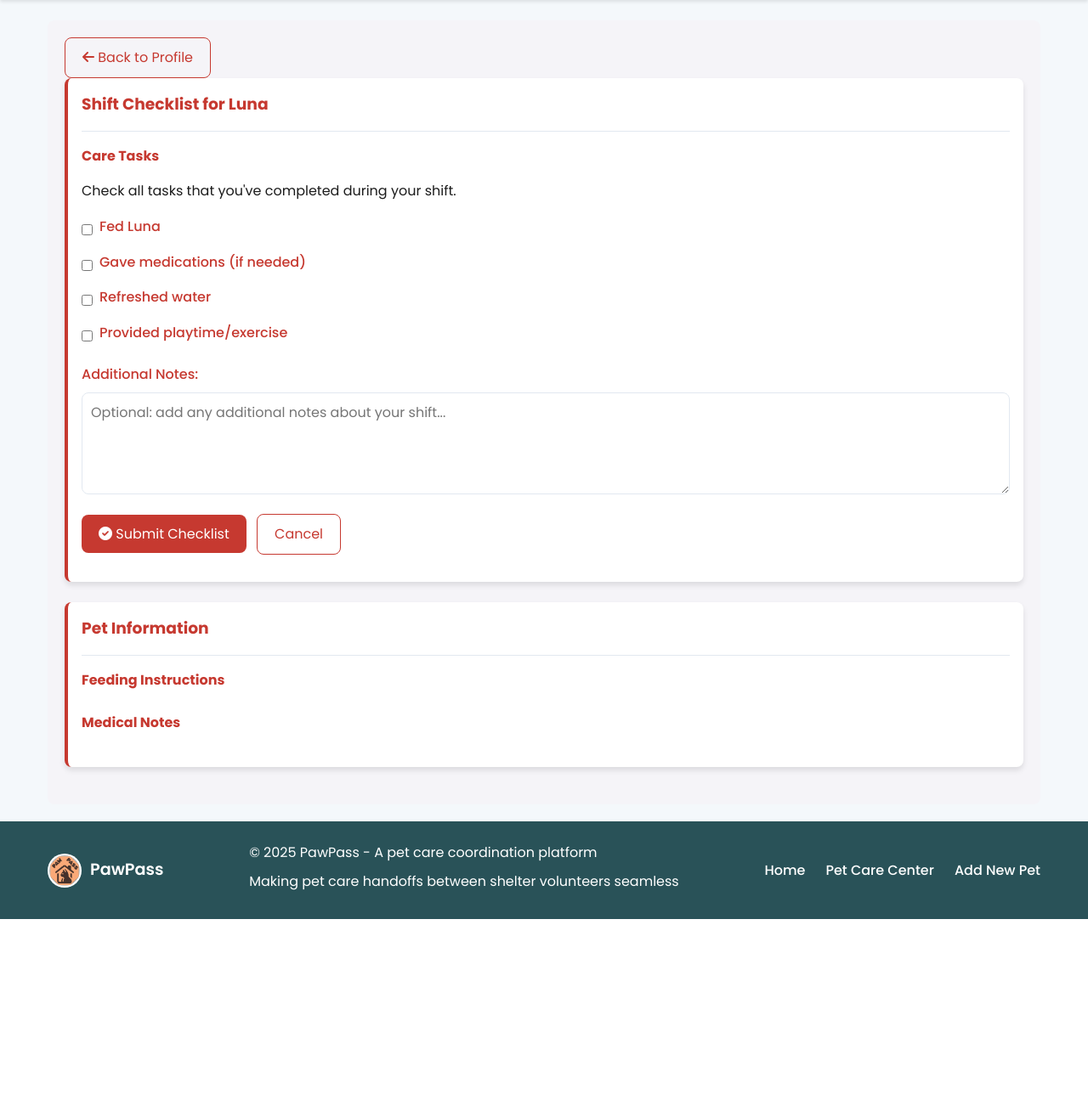
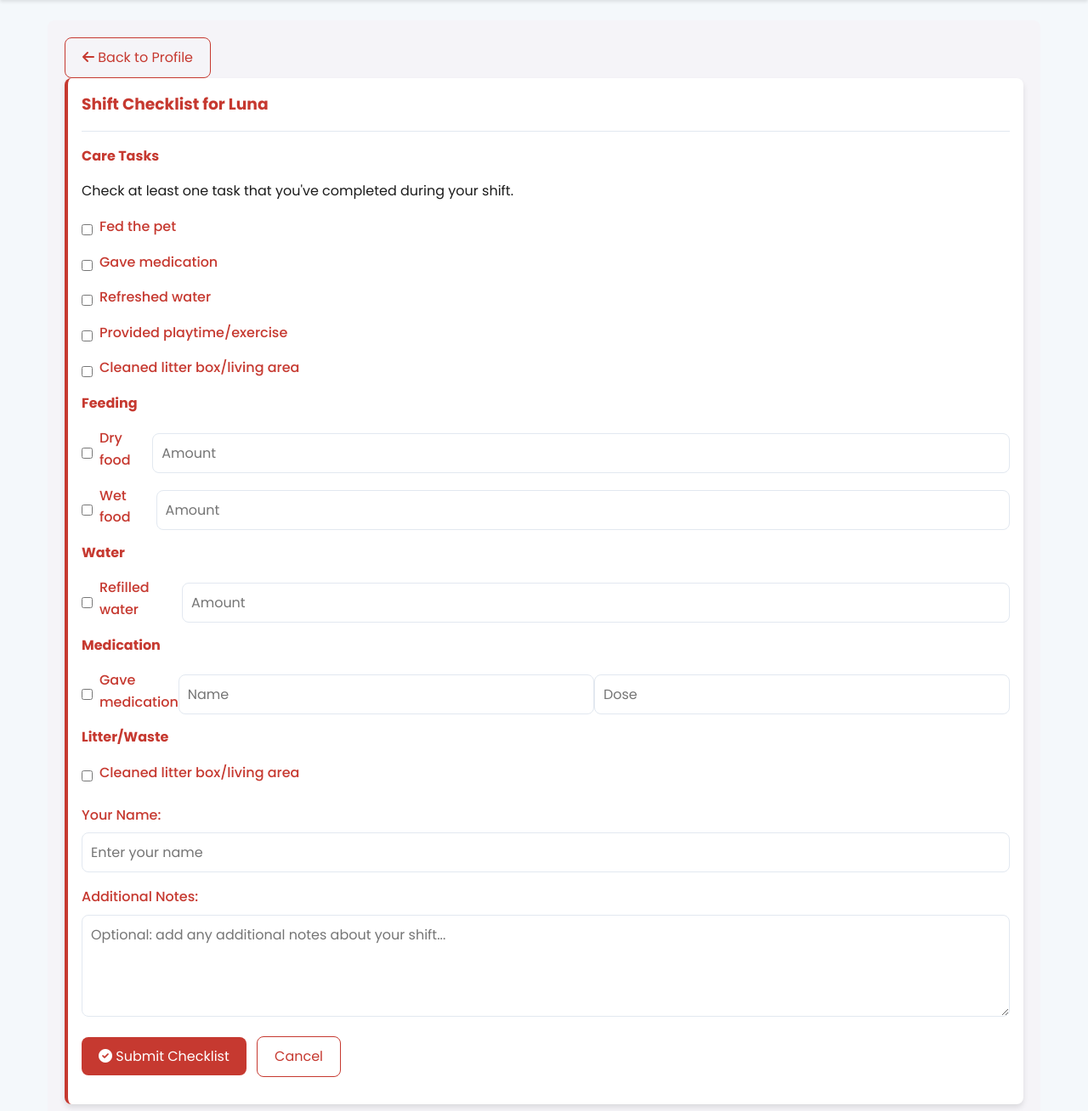
Before and after one commit to kumailrizvi890/PawPass, a Flask app: page /pet/1/checklist in a window 1280 px wide. Shown: the part 83-1391 px from the top of the page at 85% size. Before the commit the page ends 1165 px from the top, so only its background shows below. Run offline with Flask 3, Linux system fonts and the light colour scheme; some libraries are stand-ins or nearby versions.

Commit message:
Improve pet care checklists with new options and error handling
Consolidates standard and enhanced checklist features into a single checklist, improves user feedback, and fixes form data handling in `app.py` and `checklist.html`.

Replit-Commit-Author: Agent
Replit-Commit-Session-Id: 6d3b0554-dc1f-4185-aa4d-27dc23fc5956
Replit-Commit-Screenshot-Url: https://storage.googleapis.com/screenshot-production-us-central1/1d19d073-a955-4df6-9402-08c79259d661/aa453781-1445-4beb-8ae0-4810b144d894.jpg

```diff
--- a/app.py
+++ b/app.py
@@ -22,6 +22,7 @@ app.register_blueprint(enhanced_features)
 @app.context_processor
 def utility_processor():
     def now():
+        import pytz
         pacific_tz = pytz.timezone('America/Los_Angeles')
         return datetime.utcnow().replace(tzinfo=pytz.utc).astimezone(pacific_tz)
     return {'now': now}
@@ -534,6 +535,14 @@ def complete_checklist(pet_id):
         notes = request.form.get('notes', '')
         volunteer_name = request.form.get('volunteer_name', '')
 
+        # Get form data for checklist items
+        selected_items = request.form.getlist('items')
+
+        # If no items were selected, show an error
+        if not selected_items:
+            flash('Please check at least one care task before submitting the checklist.', 'error')
+            return render_template('checklist.html', pet=pet, checklist_items=checklist_items)
+
         # Get Pacific Time
         import pytz
         pacific_tz = pytz.timezone('America/Los_Angeles')
@@ -554,15 +563,68 @@ def complete_checklist(pet_id):
                 db.session.add(checklist)
                 db.session.flush()  # Get the checklist ID
 
-                # Add checklist completions based on form data
+                # Process standard checklist items
+                at_least_one_checked = False
                 for item in checklist_items:
-                    is_completed = str(item.id) in request.form.getlist('items')
+                    is_completed = str(item.id) in selected_items
+                    if is_completed:
+                        at_least_one_checked = True
+
                     completion = ChecklistCompletion(
                         checklist_id=checklist.id,
                         checklist_item_id=item.id,
                         completed=is_completed
                     )
                     db.session.add(completion)
+
+                # Process additional items (these are the ones from the enhanced checklist)
+                additional_items = ['feeding_dry', 'feeding_wet', 'water_refill', 'medication', 'litter_clean']
+                for item_value in additional_items:
+                    if item_value in selected_items:
+                        at_least_one_checked = True
+
+                        # Create a dynamic item based on the selection
+                        if item_value == 'feeding_dry':
+                            amount = request.form.get('feeding_dry_amount', '')
+                            item_text = f"Dry food: {amount}" if amount else "Dry food"
+                        elif item_value == 'feeding_wet':
+                            amount = request.form.get('feeding_wet_amount', '')
+                            item_text = f"Wet food: {amount}" if amount else "Wet food"
+                        elif item_value == 'water_refill':
+                            amount = request.form.get('water_amount', '')
+                            item_text = f"Water: {amount}" if amount else "Refreshed water"
+                        elif item_value == 'medication':
+                            med_name = request.form.get('medication_name', '')
+                            med_dose = request.form.get('medication_dose', '')
+                            if med_name and med_dose:
+                                item_text = f"Medication: {med_name} ({med_dose})"
+                            elif med_name:
+                                item_text = f"Medication: {med_name}"
+                            else:
+                                item_text = "Medication given"
+                        elif item_value == 'litter_clean':
+                            item_text = "Cleaned litter box/living area"
+
+                        # Find or create a checklist item for this
+                        dynamic_item = ChecklistItem.query.filter_by(description=item_text).first()
+                        if not dynamic_item:
+                            dynamic_item = ChecklistItem(description=item_text, is_default=False)
+                            db.session.add(dynamic_item)
+                            db.session.flush()
+
+                        # Mark it as completed
+                        completion = ChecklistCompletion(
+                            checklist_id=checklist.id,
+                            checklist_item_id=dynamic_item.id,
+                            completed=True
+                        )
+                        db.session.add(completion)
+
+                # If nothing was checked, don't allow submission
+                if not at_least_one_checked:
+                    db.session.rollback()
+                    flash('Please check at least one care task before submitting the checklist.', 'error')
+                    return render_template('checklist.html', pet=pet, checklist_items=checklist_items)
 
                 db.session.commit()
                 flash('Checklist completed successfully', 'success')
--- a/templates/checklist.html
+++ b/templates/checklist.html
@@ -1,6 +1,48 @@
 {% extends 'base.html' %}
 
 {% block title %}Shift Checklist for {{ pet.name }} - PawPass{% endblock %}
+
+{% block styles %}
+<style>
+    .checkbox-container {
+        margin-bottom: 10px;
+        display: flex;
+        align-items: center;
+        flex-wrap: wrap;
+    }
+
+    .inline-input {
+        width: 120px;
+        margin-left: 10px;
+        padding: 5px;
+        border: 1px solid #ddd;
+        border-radius: 4px;
+    }
+
+    .checkbox-group h4 {
+        margin-top: 20px;
+        margin-bottom: 10px;
+        color: #444;
+    }
+
+    .mt-4 {
+        margin-top: 1.5rem;
+    }
+
+    .form-hint {
+        color: #666;
+        font-style: italic;
+        margin-bottom: 15px;
+    }
+
+    /* Make sure checkboxes are more visible */
+    input[type="checkbox"] {
+        width: 18px;
+        height: 18px;
+        margin-right: 8px;
+    }
+</style>
+{% endblock %}
 
 {% block content %}
 <div class="page-header">
@@ -17,24 +59,52 @@
         <form id="checklist-form" method="POST" action="{{ url_for('complete_checklist', pet_id=pet.id) }}">
             <div class="checkbox-group">
                 <h4>Care Tasks</h4>
-                <p class="form-hint">Check all tasks that you've completed during your shift.</p>
+                <p class="form-hint">Check at least one task that you've completed during your shift.</p>
 
+                {% for item in checklist_items %}
                 <div class="checkbox-container">
-                    <input type="checkbox" id="fed" name="fed" value="1">
-                    <label for="fed">Fed {{ pet.name }}</label>
+                    <input type="checkbox" id="item_{{ item.id }}" name="items" value="{{ item.id }}">
+                    <label for="item_{{ item.id }}">{{ item.description }}</label>
+                </div>
+                {% endfor %}
+
+                <h4 class="mt-4">Feeding</h4>
+                <div class="checkbox-container">
+                    <input type="checkbox" id="fed_dry" name="items" value="feeding_dry">
+                    <label for="fed_dry">Dry food</label>
+                    <input type="text" name="feeding_dry_amount" placeholder="Amount" class="inline-input">
                 </div>
                 <div class="checkbox-container">
-                    <input type="checkbox" id="meds" name="meds" value="1">
-                    <label for="meds">Gave medications (if needed)</label>
+                    <input type="checkbox" id="fed_wet" name="items" value="feeding_wet">
+                    <label for="fed_wet">Wet food</label>
+                    <input type="text" name="feeding_wet_amount" placeholder="Amount" class="inline-input">
                 </div>
+
+                <h4 class="mt-4">Water</h4>
                 <div class="checkbox-container">
-                    <input type="checkbox" id="water" name="water" value="1">
-                    <label for="water">Refreshed water</label>
+                    <input type="checkbox" id="water_refill" name="items" value="water_refill">
+                    <label for="water_refill">Refilled water</label>
+                    <input type="text" name="water_amount" placeholder="Amount" class="inline-input">
                 </div>
+
+                <h4 class="mt-4">Medication</h4>
                 <div class="checkbox-container">
-                    <input type="checkbox" id="playtime" name="playtime" value="1">
-                    <label for="playtime">Provided playtime/exercise</label>
+                    <input type="checkbox" id="medication" name="items" value="medication">
+                    <label for="medication">Gave medication</label>
+                    <input type="text" name="medication_name" placeholder="Name" class="inline-input">
+                    <input type="text" name="medication_dose" placeholder="Dose" class="inline-input">
                 </div>
+
+                <h4 class="mt-4">Litter/Waste</h4>
+                <div class="checkbox-container">
+                    <input type="checkbox" id="litter_clean" name="items" value="litter_clean">
+                    <label for="litter_clean">Cleaned litter box/living area</label>
+                </div>
+            </div>
+
+            <div class="form-group mt-4">
+                <label for="volunteer_name">Your Name:</label>
+                <input type="text" id="volunteer_name" name="volunteer_name" placeholder="Enter your name">
             </div>
 
             <div class="form-group">
--- a/templates/pet.html
+++ b/templates/pet.html
@@ -40,10 +40,7 @@
                 <i class="fas fa-plus"></i> Add Update
             </a>
             <a href="{{ url_for('complete_checklist', pet_id=pet.id) }}" class="btn btn-primary">
-                <i class="fas fa-tasks"></i> Basic Checklist
-            </a>
-            <a href="{{ url_for('enhanced_features.enhanced_checklist', pet_id=pet.id) }}" class="btn btn-primary">
-                <i class="fas fa-clipboard-check"></i> Enhanced Checklist
+                <i class="fas fa-tasks"></i> Care Checklist
             </a>
             <a href="{{ url_for('enhanced_features.weight_tracker', pet_id=pet.id) }}" class="btn btn-primary">
                 <i class="fas fa-weight"></i> Weight Tracker
```
